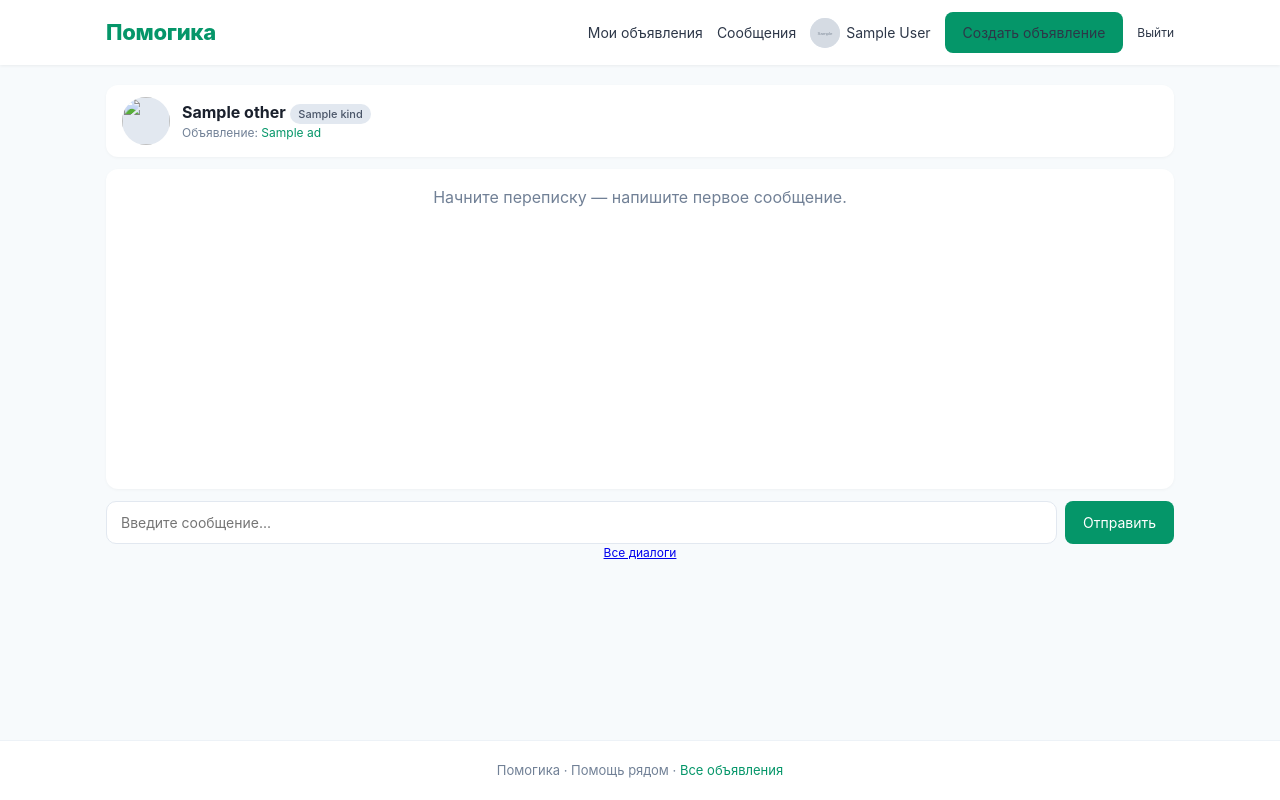
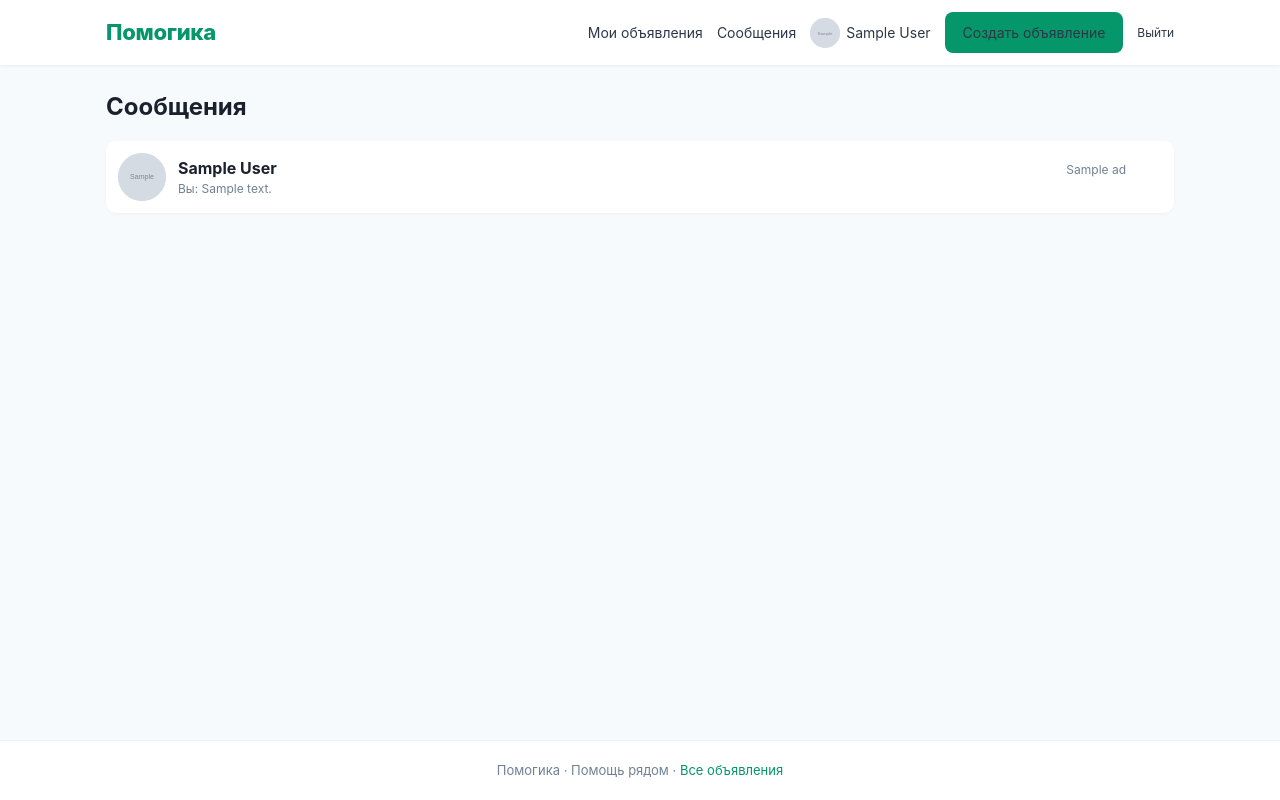
Before and after one commit to Daniil-Buzakov/pomogika, a Flask app: template templates/chat.html in a window 1280 px wide. Run offline with Flask 3, Linux system fonts and the light colour scheme; a user stored in the database is signed in; tables that the repository leaves empty hold one stand-in row (values such as "Sample post"); the template is opened without the code that fills it: values that come from a table or form of the project are taken from there, most other values are stand-ins (such as "Sample title", 1, 10 or a date in 2020); grey boxes marked "Sample" are stand-in pictures; data that the repository does not hold is empty; some libraries are stand-ins or nearby versions.

Commit message:
Update chat.html

```diff
--- a/templates/chat.html
+++ b/templates/chat.html
@@ -1,81 +1,47 @@
 {% extends "base.html" %}
 {% block content %}
-<div class="chat-header">
-  {% if other.avatar %}
-    <img class="avatar avatar-md" src="{{ url_for('avatar_file', filename=other.avatar) }}" alt="" />
+<h1 class="page-title">Сообщения</h1>
+
+{% if chats %}
+  <ul class="chat-list">
+    {% for c in chats %}
+      {% set other = c.other_user(current_user.id) %}
+      {% set last = c.messages[-1] if c.messages else None %}
+      {% set unread = c.unread_for(current_user.id) %}
+      <li>
+        <a href="{{ url_for('chat_view', chat_id=c.id) }}" class="chat-item">
+          {% if other.avatar_url %}
+            <img class="avatar avatar-md" src="{{ other.avatar_url }}" alt="" />
           {% else %}
             <span class="avatar avatar-md avatar-letter">{{ other.name[0]|upper }}</span>
           {% endif %}
-  <div>
+          <div class="chat-info">
+            <div class="chat-row">
               <b>{{ other.name }}</b>
-    <span class="badge {% if other.is_business %}badge-purple{% else %}badge-gray{% endif %} small">
-      {{ other.kind }}
-    </span>
-    <p class="muted small">
-      Объявление: <a href="{{ url_for('ad_detail', ad_id=chat.ad.id) }}">{{ chat.ad.title }}</a>
+              <span class="muted small">{{ c.ad.title }}</span>
+            </div>
+            <p class="muted small clamp-1">
+              {% if last %}
+                {{ 'Вы: ' if last.sender_id == current_user.id else '' }}{{ last.text }}
+              {% else %}
+                Нет сообщений
+              {% endif %}
             </p>
           </div>
+          <span class="chat-count-wrap">
+            {% if unread > 0 %}
+              <span class="unread-badge">{{ unread }}</span>
+            {% endif %}
+          </span>
+        </a>
+      </li>
+    {% endfor %}
+  </ul>
+{% else %}
+  <div class="empty">
+    <p>Пока нет диалогов.</p>
+    <p class="muted small">Найдите объявление и нажмите «Написать автору».</p>
+    <a href="{{ url_for('index') }}" class="btn btn-primary">К объявлениям</a>
   </div>
-
-<div id="chat-window" class="chat-window"></div>
-
-<form method="post" class="chat-input" id="chat-form">
-  <input type="hidden" name="csrf_token" value="{{ csrf_token() }}" />
-  <input type="text" name="text" id="chat-input" placeholder="Введите сообщение..." autocomplete="off" required />
-  <button class="btn btn-primary">Отправить</button>
-</form>
-
-<p class="muted small center">
-  <a href="{{ url_for('chats_list') }}">Все диалоги</a>
-</p>
-
-<script>
-  const CHAT_ID = {{ chat.id }};
-  const win = document.getElementById("chat-window");
-  let lastCount = -1;
-
-  function render(messages) {
-    win.innerHTML = "";
-    if (messages.length === 0) {
-      win.innerHTML = '<p class="muted center">Начните переписку — напишите первое сообщение.</p>';
-      return;
-    }
-    messages.forEach(m => {
-      const div = document.createElement("div");
-      div.className = "msg " + (m.is_mine ? "msg-mine" : "msg-theirs");
-      const t = document.createElement("div");
-      t.className = "msg-text";
-      t.textContent = m.text;
-      const time = document.createElement("div");
-      time.className = "msg-time";
-      time.textContent = m.time;
-      div.appendChild(t);
-      div.appendChild(time);
-      win.appendChild(div);
-    });
-  }
-
-  async function load() {
-    try {
-      const r = await fetch(`/api/chat/${CHAT_ID}/messages`);
-      if (!r.ok) return;
-      const d = await r.json();
-      if (d.messages.length !== lastCount) {
-        render(d.messages);
-        lastCount = d.messages.length;
-        win.scrollTop = win.scrollHeight;
-      }
-    } catch (e) {}
-  }
-
-  load();
-  setInterval(load, 3000);
-
-  document.getElementById("chat-form").addEventListener("submit", () => {
-    setTimeout(() => {
-      lastCount = -1;
-      load();
-    }, 300);
-  });
-</script>
+{% endif %}
 {% endblock %}
```
Lines whose indentation alone changed are shown as unchanged.
